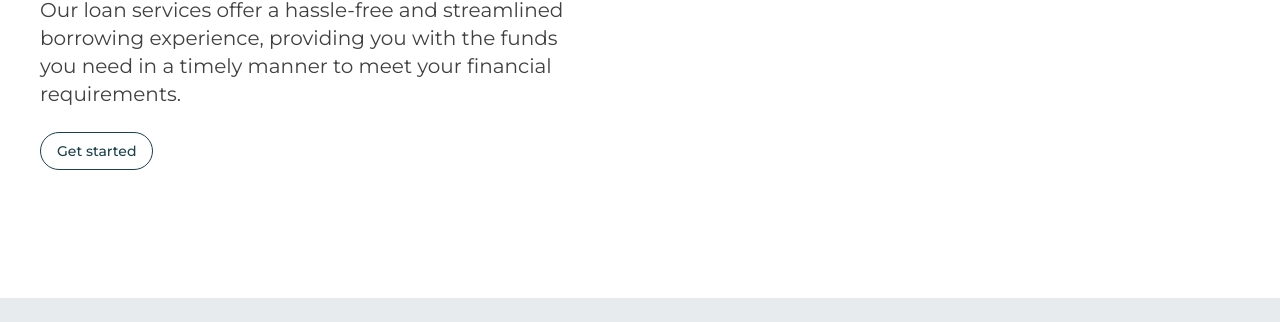
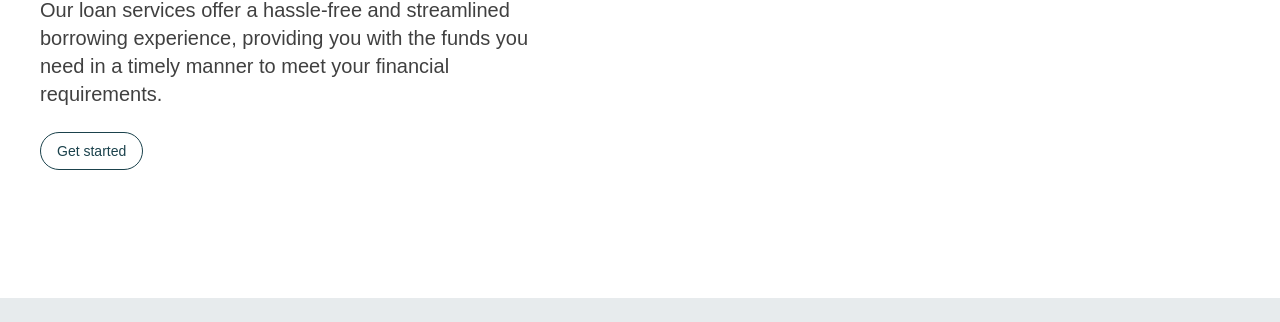
Before and after one commit to KyleGhats/Task5, a website: page src/index.html in a window 1280 px wide. Shown: the part 312-634 px from the top of the page. Drawn offline with nearby package versions, Linux system fonts and the light colour scheme; files that its build step writes are made by us from their sources.

Commit message:
Final Edit

```diff
--- a/package.json
+++ b/package.json
@@ -1,7 +1,7 @@
 {
   "scripts": {
     "dev": "npx tailwindcss -i ./src/global.scss -o ./dist/global.css --watch",
-    "minify": "npx tailwindcss -i ./src/input.scss -o ./dist/output.css --minify"
+    "minify": "npx tailwindcss -i ./src/global.scss -o ./dist/global.css --minify"
   },
   "devDependencies": {
     "tailwindcss": "^3.3.2"
--- a/src/index.html
+++ b/src/index.html
@@ -3,7 +3,7 @@
   <head>
     <meta charset="UTF-8" />
     <meta name="viewport" content="width=device-width, initial-scale=1.0" />
-    <link href="../dist/output.css" rel="stylesheet" />
+    <link href="../dist/global.css" rel="stylesheet" />
   </head>
   <body>
     <header>
```
